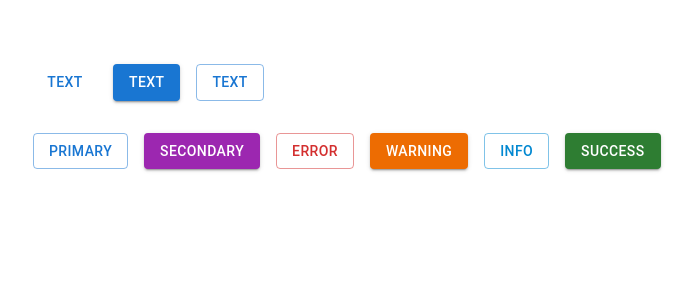
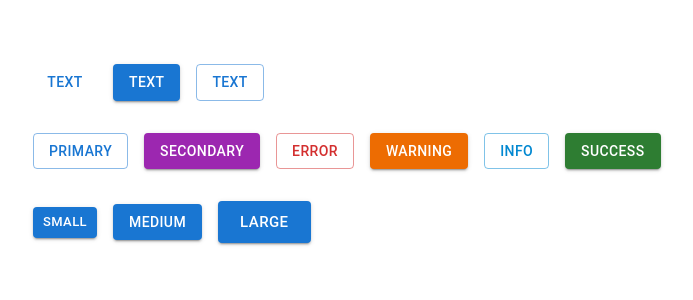
Before and after one commit to seaboyz/react-mui-demo, a React (Create React App) app: page / in a window 1280 px wide. Shown: the top 300 px of the page, without its empty margins (31-724 px from the left). Built offline with nearby package versions, Linux system fonts and the light colour scheme.

Commit message:
Add size

```diff
--- a/src/components/MuiButton.tsx
+++ b/src/components/MuiButton.tsx
@@ -18,6 +18,12 @@ export const MuiButton = () => {
         <Button variant="outlined" color="info">Info</Button>
         <Button variant="contained" color="success">Success</Button>
       </Stack>
+
+      <Stack display={"block"} spacing={2} direction="row">
+        <Button variant="contained" size="small">Small</Button>
+        <Button variant="contained" size="medium">Medium</Button>
+        <Button variant="contained" size="large">Large</Button>
+      </Stack>
     </Stack>
   )
 }
```
